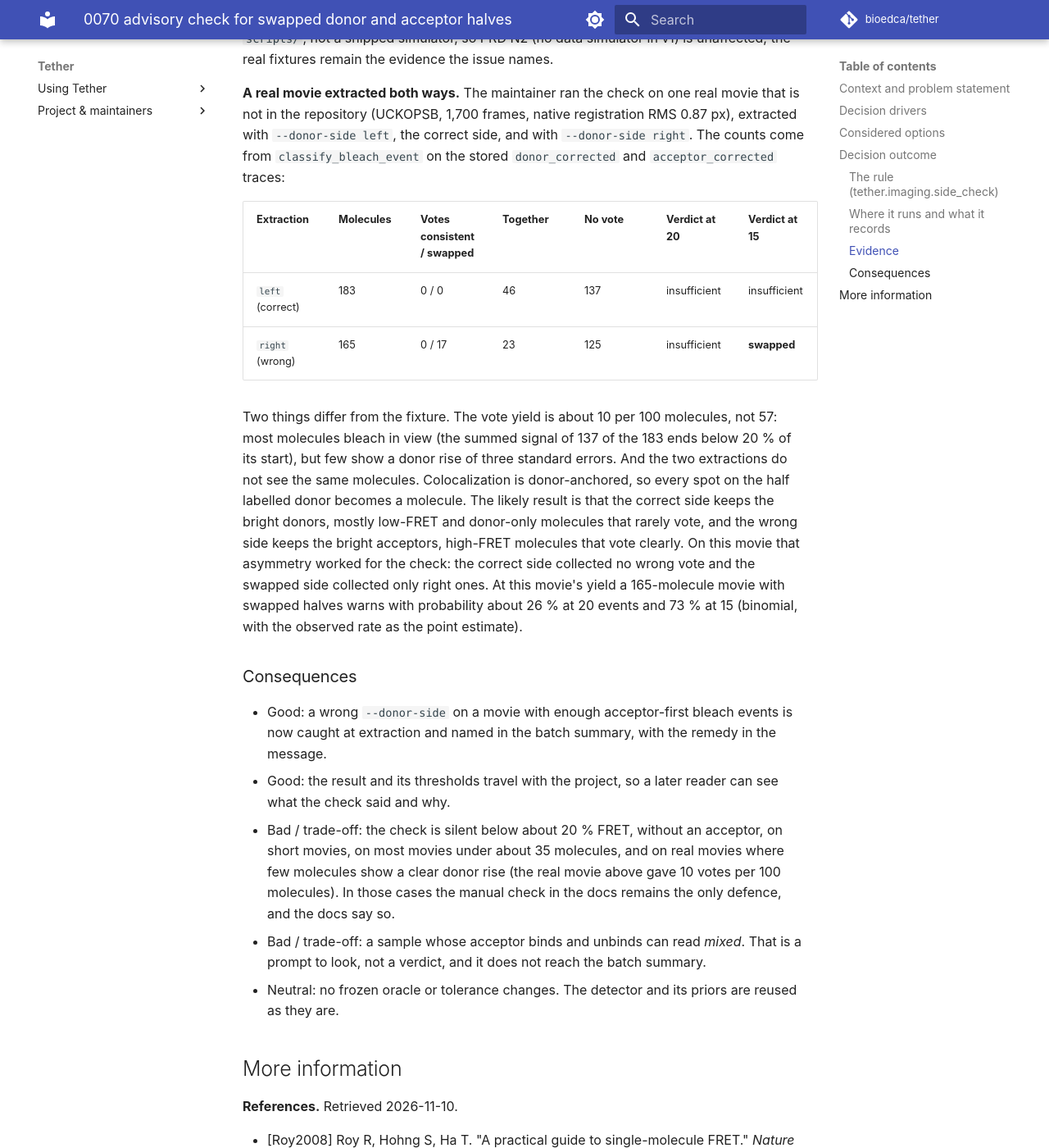
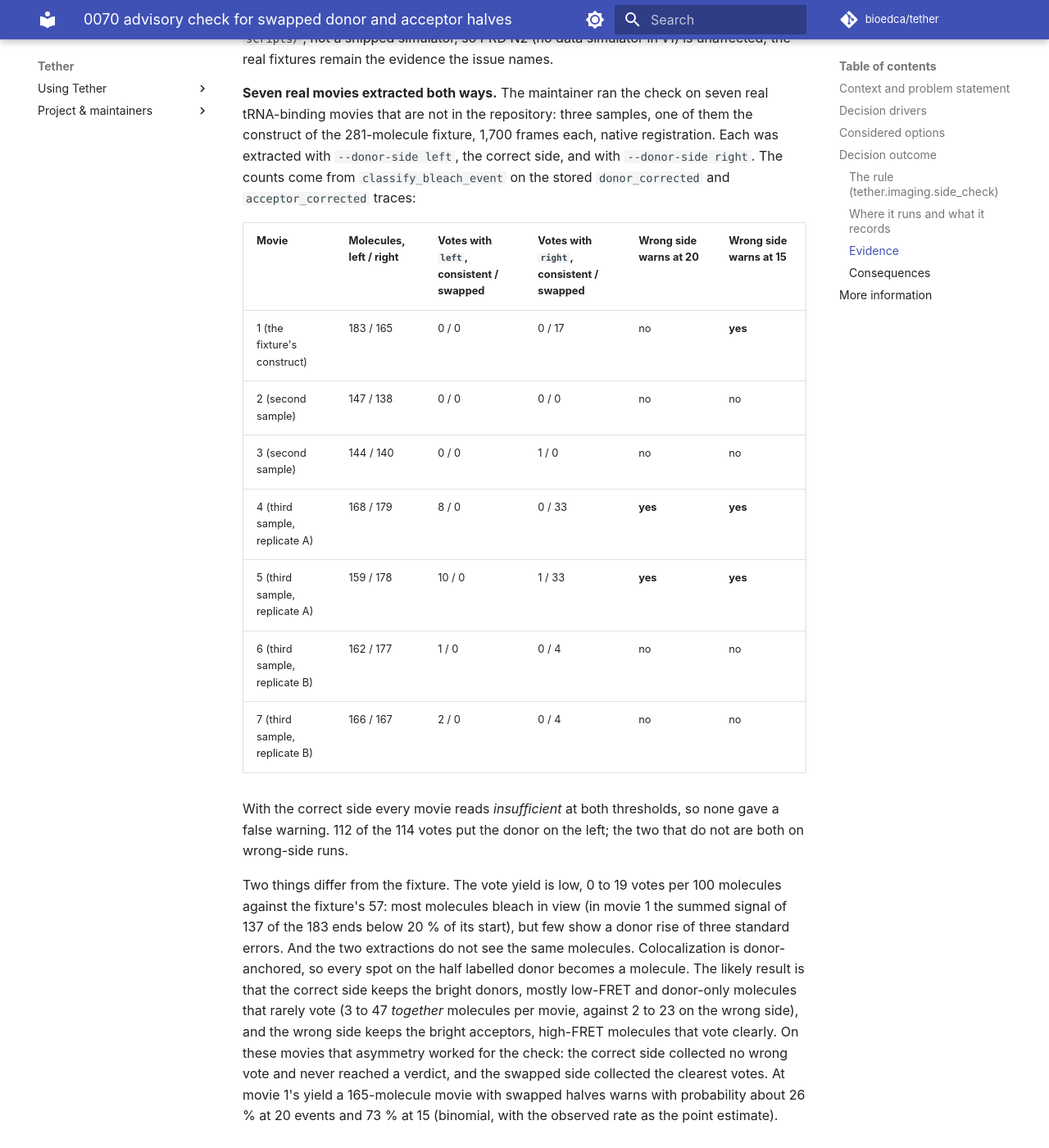
Before and after one commit to bioedca/tether, an MkDocs documentation site: the page built from docs/adr/0070-advisory-check-for-swapped-donor-and-acceptor-halves.md, in a window 1280 px wide and 1400 px high, scrolled down 7725 px. Shown: the whole window at 82% size. Built offline with MkDocs 1.6.1 and Material for MkDocs 9.7.7, drawn with Linux system fonts in a browser that asks for light colours; comment, search, counter and statistics services are not loaded; the version menu is left out; some of the changed text lies outside the part shown.

Commit message:
docs(adr): record the seven real movies extracted both ways (ADR-0070)
Refs #646.

```diff
--- a/docs/adr/0070-advisory-check-for-swapped-donor-and-acceptor-halves.md
+++ b/docs/adr/0070-advisory-check-for-swapped-donor-and-acceptor-halves.md
@@ -90,10 +90,10 @@ lower them. They are listed because the rule here is to report the bound, not th
 ## Decision outcome
 
 Chosen option: **option 4 with `min_events` = 15 and `majority` = 0.8**. The first draft chose
-20 events, the smallest count whose worst bound is below 0.1 % everywhere. A real movie changed
-that (*A real movie extracted both ways*, below): Tether's own extraction gave about 10 votes per
-100 molecules, not the fixture's 57, and with the halves swapped 17 of 17 votes pointed the right
-way while 20 events stayed silent. 15 is the smallest count whose worst bound stays near 0.1 %
+20 events, the smallest count whose worst bound is below 0.1 % everywhere. Seven real movies
+changed that (*Seven real movies extracted both ways*, below): Tether's own extraction gave at most
+19 votes per 100 molecules, not the fixture's 57. No movie gave a false warning with the correct
+side, and with the halves swapped 15 events caught three of the seven where 20 caught two. 15 is the smallest count whose worst bound stays near 0.1 %
 (0.13 %, a small-pool bound; 10 events reach 5.9 %), and it raises detection on a typical
 50-molecule movie from 64.5 % to 96.7 %. 0.8 is the largest majority that keeps detection on the
 real fixture near 99 % at 50 molecules: 0.9 buys a lower bound that is already negligible and
@@ -227,26 +227,38 @@ pre-bleach scatter of the 281-molecule fixture. Every condition changes one of t
 typical row. This is a measurement aid in `scripts/`, not a shipped simulator, so PRD N2 (no data
 simulator in v1) is unaffected; the real fixtures remain the evidence the issue names.
 
-**A real movie extracted both ways.** The maintainer ran the check on one real movie that is not
-in the repository (UCKOPSB, 1,700 frames, native registration RMS 0.87 px), extracted with
+**Seven real movies extracted both ways.** The maintainer ran the check on seven real
+tRNA-binding movies that are not in the repository: three samples, one of them the construct of the
+281-molecule fixture, 1,700 frames each, native registration. Each was extracted with
 `--donor-side left`, the correct side, and with `--donor-side right`. The counts come from
 `classify_bleach_event` on the stored `donor_corrected` and `acceptor_corrected` traces:
 
-| Extraction | Molecules | Votes consistent / swapped | Together | No vote | Verdict at 20 | Verdict at 15 |
-|---|---|---|---|---|---|---|
-| `left` (correct) | 183 | 0 / 0 | 46 | 137 | insufficient | insufficient |
-| `right` (wrong) | 165 | 0 / 17 | 23 | 125 | insufficient | **swapped** |
+| Movie | Molecules, left / right | Votes with `left`, consistent / swapped | Votes with `right`, consistent / swapped | Wrong side warns at 20 | Wrong side warns at 15 |
+|---|---|---|---|---|---|
+| 1 (the fixture's construct) | 183 / 165 | 0 / 0 | 0 / 17 | no | **yes** |
+| 2 (second sample) | 147 / 138 | 0 / 0 | 0 / 0 | no | no |
+| 3 (second sample) | 144 / 140 | 0 / 0 | 1 / 0 | no | no |
+| 4 (third sample, replicate A) | 168 / 179 | 8 / 0 | 0 / 33 | **yes** | **yes** |
+| 5 (third sample, replicate A) | 159 / 178 | 10 / 0 | 1 / 33 | **yes** | **yes** |
+| 6 (third sample, replicate B) | 162 / 177 | 1 / 0 | 0 / 4 | no | no |
+| 7 (third sample, replicate B) | 166 / 167 | 2 / 0 | 0 / 4 | no | no |
 
-Two things differ from the fixture. The vote yield is about 10 per 100 molecules, not 57: most
-molecules bleach in view (the summed signal of 137 of the 183 ends below 20 % of its start), but
-few show a donor rise of three standard errors. And the two extractions do not see the same
-molecules. Colocalization is donor-anchored, so every spot on the half labelled donor becomes a
-molecule. The likely result is that the correct side keeps the bright donors, mostly low-FRET and
-donor-only molecules that rarely vote, and the wrong side keeps the bright acceptors, high-FRET
-molecules that vote clearly. On this movie that asymmetry worked for the check: the correct side
-collected no wrong vote and the swapped side collected only right ones. At this movie's yield a
-165-molecule movie with swapped halves warns with probability about 26 % at 20 events and 73 % at
-15 (binomial, with the observed rate as the point estimate).
+With the correct side every movie reads *insufficient* at both thresholds, so none gave a false
+warning. 112 of the 114 votes put the donor on the left; the two that do not are both on
+wrong-side runs.
+
+Two things differ from the fixture. The vote yield is low, 0 to 19 votes per 100 molecules against
+the fixture's 57: most molecules bleach in view (in movie 1 the summed signal of 137 of the 183
+ends below 20 % of its start), but few show a donor rise of three standard errors. And the two
+extractions do not see the same molecules. Colocalization is donor-anchored, so every spot on the
+half labelled donor becomes a molecule. The likely result is that the correct side keeps the
+bright donors, mostly low-FRET and donor-only molecules that rarely vote (3 to 47 *together*
+molecules per movie, against 2 to 23 on the wrong side), and the wrong side keeps the bright
+acceptors, high-FRET molecules that vote clearly. On these movies that asymmetry worked for the
+check: the correct side collected no wrong vote and never reached a verdict, and the swapped side
+collected the clearest votes. At movie 1's yield a 165-molecule movie with swapped halves warns
+with probability about 26 % at 20 events and 73 % at 15 (binomial, with the observed rate as the
+point estimate).
 
 ### Consequences
 
@@ -256,7 +268,7 @@ collected no wrong vote and the swapped side collected only right ones. At this
   check said and why.
 - Bad / trade-off: the check is silent below about 20 % FRET, without an acceptor, on short
   movies, on most movies under about 35 molecules, and on real movies where few molecules show a
-  clear donor rise (the real movie above gave 10 votes per 100 molecules). In those cases the
+  clear donor rise (four of the seven real movies above stayed silent with the wrong side). In those cases the
   manual check in the docs remains the only defence, and the docs say so.
 - Bad / trade-off: a sample whose acceptor binds and unbinds can read *mixed*. That is a prompt to
   look, not a verdict, and it does not reach the batch summary.
```
Also changed, not shown: docs/PRD.md (+1 -1 lines).
